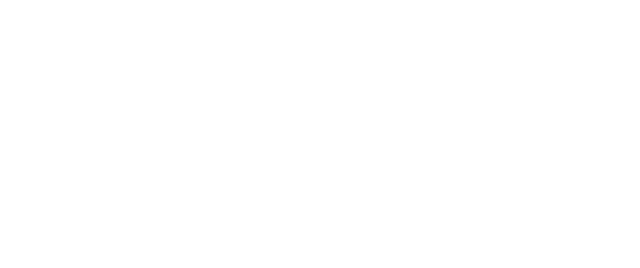
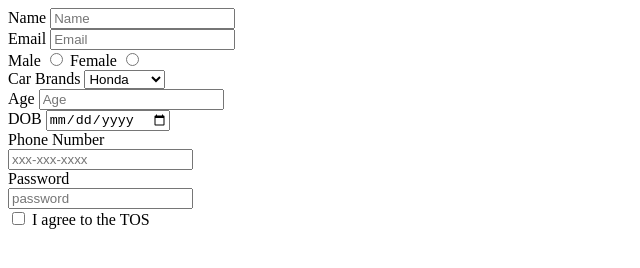
Before and after one commit to acciojob/signup-form-car-Vaishali7599, a website: page main.html in a window 1280 px wide. Shown: the whole page, without its empty margins (0-640 px from the left). Drawn offline with Linux system fonts and the light colour scheme.

Commit message:
created a submission

```diff
--- a/main.html
+++ b/main.html
@@ -7,9 +7,45 @@
 </head>
 
 <body>
-	<!-- the entire body must be written by student -->
-    <script type="text/javascript" src="./script.js">
-</script>
+	<form>
+		<label for="name">Name</label>
+		<input type="text" id="name" name="name" placeholder="Name" required><br>
+
+		<label for="email">Email</label>
+		<input type="text" id="email" name="email" placeholder="Email" required><br>
+
+		<label for="gender_m">Male</label>
+		<input type="radio" id="gender_m" name="male" required>
+
+		<label for="gender_f">Female</label>
+		<input type="radio" id="gender_f" name="female" required><br>
+
+		<label for="cars">Car Brands</label>
+		<select id="cars" name="cars" placeholder="Please choose an option" required>
+			<option value="Honda">Honda</option>
+			<option value="lambo">lambo</option>
+			<option value="frari">frari</option>
+			<option value="mercedes">mercedes</option>
+		</select><br>
+
+		<label for="age">Age</label>
+		<input type="number" id="age" name="age" placeholder="Age" required><br>
+
+		<label for="dob">DOB</label>
+		<input type="date" id="dob" name="dob" required><br>
+
+		<label for="tel">Phone Number</label><br>
+		<input type="tel" id="tel" name="tel" placeholder="xxx-xxx-xxxx"><br>
+
+		<label for="password">Password</label><br>
+		<input type="text" id="password" name="npassword" placeholder="password" required><br>
+
+
+		<input type="checkbox" id="tos" name="tos" required>
+		<label for="tos">I agree to the TOS</label>
+	</form>
+
+
 
 </body>
 
```
